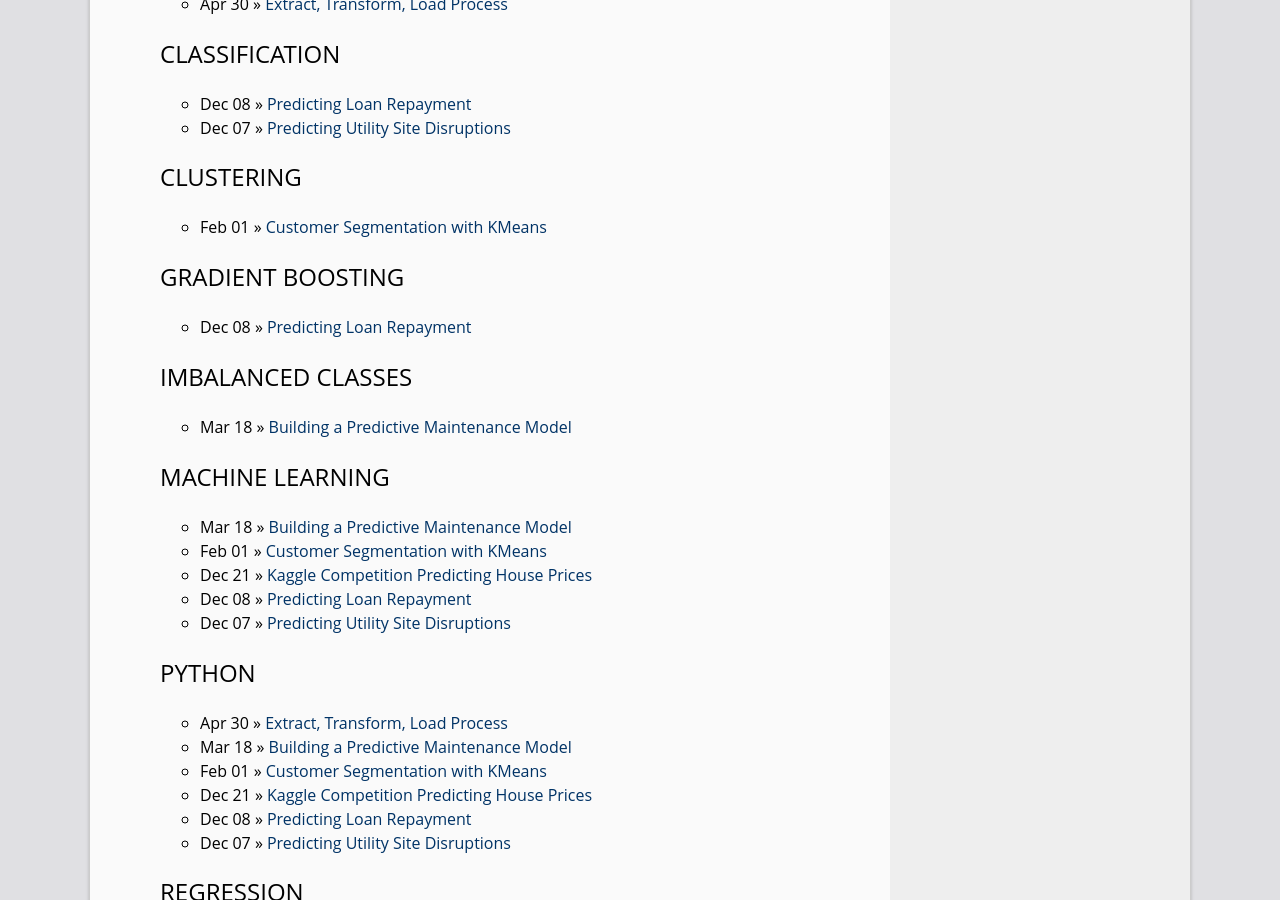
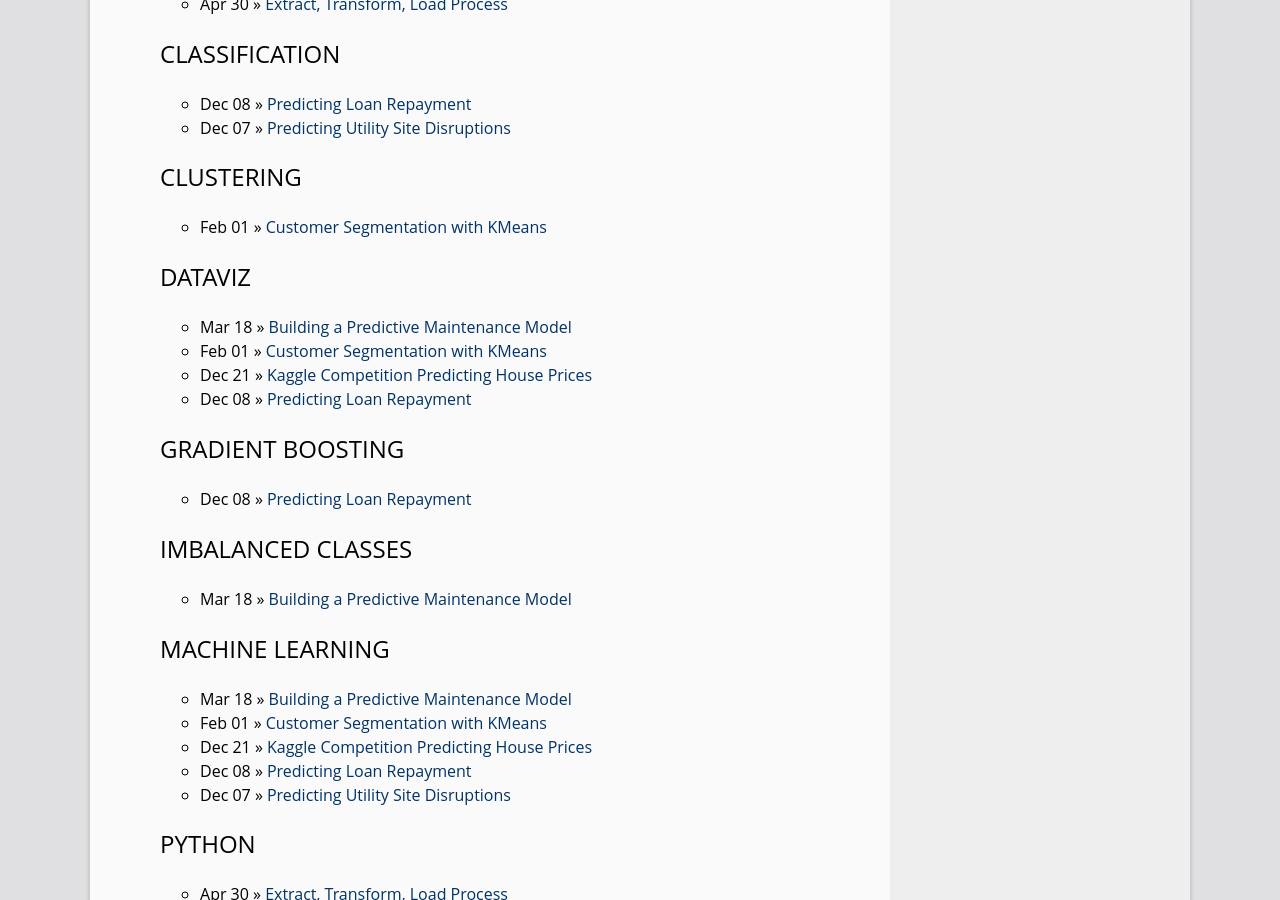
Before and after one commit to ChrisKoniniec/ChrisKoniniec.github.io, a Jekyll site: the page built from category.html, in a window 1280 px wide and 900 px high, scrolled down 915 px. Built offline with Jekyll 4.4.1, drawn with Linux system fonts in a browser that asks for light colours.

```diff
--- a/_posts/2018-12-08-Predicting-Loan-Repayment.md
+++ b/_posts/2018-12-08-Predicting-Loan-Repayment.md
@@ -2,7 +2,7 @@
 layout: post
 title: Predicting Loan Repayment
 nocomments: true
-categories: [python, classification, machine learning, gradient boosting]
+categories: [python, classification, machine learning, gradient boosting, dataviz]
 ---
 
 Predicting Loan Repayment
--- a/_posts/2018-12-21-Housing-Prices.md
+++ b/_posts/2018-12-21-Housing-Prices.md
@@ -2,7 +2,7 @@
 layout: post
 title: Kaggle Competition Predicting House Prices
 nocomments: true
-categories: [python, regression, machine learning, Kaggle]
+categories: [python, regression, machine learning, Kaggle, dataviz]
 ---
 
 Predicting House Prices - Kaggle Competition
--- a/_posts/2019-02-01-Customer Segmentation.md
+++ b/_posts/2019-02-01-Customer Segmentation.md
@@ -2,7 +2,7 @@
 layout: post
 title: Customer Segmentation with KMeans
 nocomments: true
-categories: [python, unsupervised, machine learning, clustering, PCA]
+categories: [python, unsupervised, machine learning, clustering, PCA, dataviz]
 ---
 
 Customer Segmentation
--- a/_posts/2019-03-18-predictive_maintenance.md
+++ b/_posts/2019-03-18-predictive_maintenance.md
@@ -2,7 +2,7 @@
 layout: post
 title: Building a Predictive Maintenance Model
 nocomments: true
-categories: [python, supervised, machine learning, imbalanced classes]
+categories: [python, supervised, machine learning, imbalanced classes, dataviz]
 ---
 
 Building a Predictive Maintenance Model
```
Also changed, not shown: _posts/2019-04-30-Extract_Transform_Load.md (+22 -2 lines).
